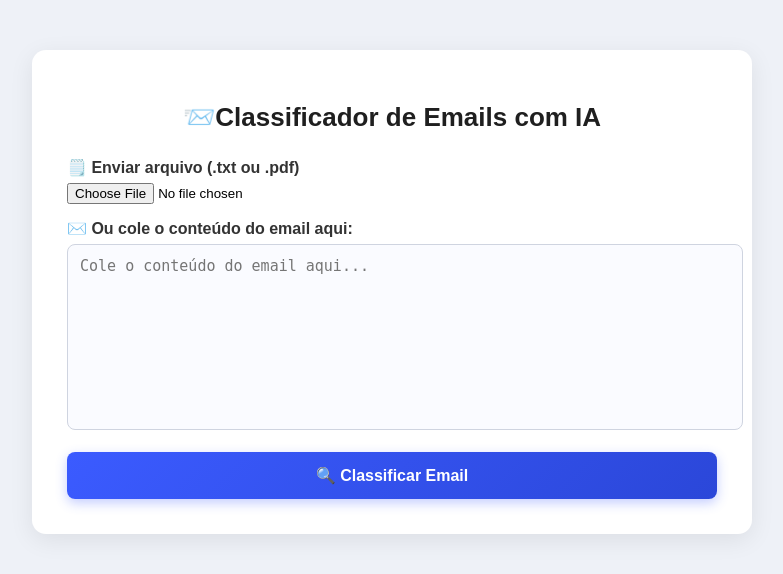
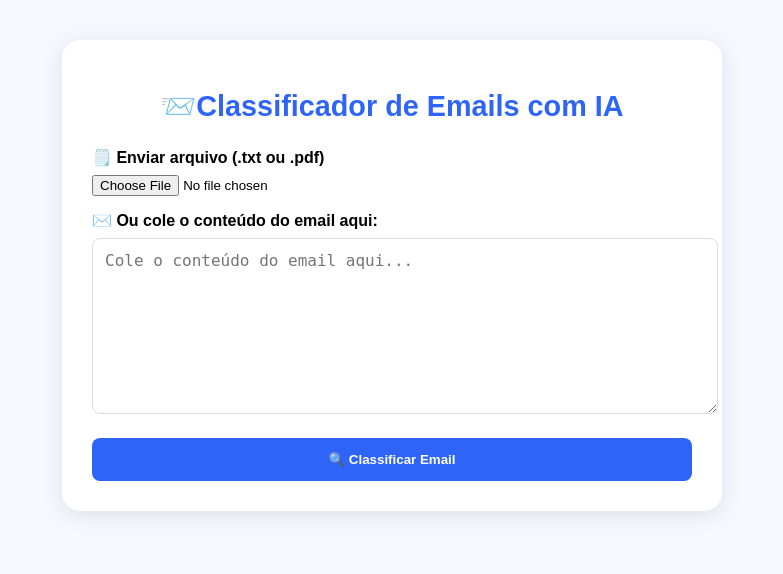
Before and after one commit to Joa1v-dev/Classificador-emails, a Flask app: page / in a window 1280 px wide. Shown: the top 574 px of the page, without its empty margins (248-1031 px from the left). Run offline with Flask 3, Linux system fonts and the light colour scheme.

Commit message:
melhorando a interface CSS/HTML

```diff
--- a/static/style.css
+++ b/static/style.css
@@ -1,103 +1,107 @@
 body {
-    background: #eef1f7;
+    background: #f7f7ff;
     font-family: Arial, sans-serif;
     margin: 0;
     padding: 0;
 }
 
+/* Container geral */
 .container {
     width: 90%;
-    max-width: 650px;
-    margin: 50px auto;
-    background: #ffffff;
-    padding: 35px;
-    border-radius: 14px;
-    box-shadow: 0 6px 25px rgba(0, 0, 0, 0.08);
-    animation: fadeIn 0.4s ease-in-out;
+    max-width: 600px;
+    margin: 40px auto;
+    background: white;
+    padding: 30px;
+    border-radius: 18px;
+    box-shadow: 0 4px 20px rgba(0,0,0,0.1);
 }
 
+/* Título */
 h1 {
     text-align: center;
-    color: #1f1f1f;
     margin-bottom: 25px;
-    font-size: 26px;
+    font-size: 1.8rem;
+    color: #2f65f7;
 }
 
+/* Labels */
 label {
-    font-weight: 600;
     display: block;
     margin-top: 15px;
-    margin-bottom: 6px;
-    font-weight: 600;
-    color: #333;
+    font-weight: bold;
 }
 
-input[type="text"],:houver {
-    border-color: #7293ff;
+/* File input */
+input[type="file"] {
+    width: 100%;
+    margin-top: 8px;
 }
 
+/* Textarea */
 textarea {
     width: 100%;
-    height: 160px;
+    height: 150px;
     padding: 12px;
+    font-size: 1rem;
     border-radius: 8px;
-    border: 1px solid #cfd4e0;
-    background: #fafbff;
-    resize: none;
-    font-size: 15px;
+    border: 1px solid #ddd;
+    margin-top: 8px;
+    resize: vertical;
+}
+
+/* Botão */
+button {
+    margin-top: 20px;
+    padding: 14px;
+    width: 100%;
+    background: #2f65f7;
+    color: white;
+    font-weight: bold;
+    border: none;
+    border-radius: 8px;
+    cursor: pointer;
     transition: 0.2s;
 }
 
-textarea:focus {
-    outline: none;
-    border-color: #4c77ff;
-    background: #fff;
+button:hover {
+    background: #234ec0;
 }
 
-button {
-    margin-top: 18px;
-    padding: 14px;
-    width: 100%;
-    background: linear-gradient(135deg, #3b5bff, #2b47d9);
-    color: white;
-    font-weight: 600;
-    font-size: 16px;
-    border: none;
-    border-radius: 8px;
-    cursor: pointer;
-    transition: 0.25s;
-    box-shadow: 0 4px 12px rgba(59, 91, 255, 0.3);
-}
-
-button:houver {
-    background: linear-gradient(135deg, #2b47d9, #2036b5);
-    transform: translateY(-2px);
-}
-
+/* Resultado */
 .resultado {
-    margin-top: 35px;
+    margin-top: 30px;
     padding: 20px;
     border-radius: 12px;
-    background: #f8faff;
-    border-left: 5px solid #4c77ff;
-    box-shadow: 0 2px 14px rgba(0, 0, 0, 0.05);
-}
-
-.resultado h2 {
-    margin-top: 0;
-    color: #2d2d2d;
+    background: #eef2ff;
 }
 
 .resposta {
-    background: #ffffff;
+    background: #fff;
     padding: 15px;
-    border-radius: 8px;
-    border: 1px solid #d7dbea;
-    margin-top: 8px;
+    border-radius: 10px;
+    border: 1px solid #d5d9ff;
+    margin-top: 10px;
     white-space: pre-wrap;
 }
 
-@keyframes fadeIn {
-    from { opacity: 0; transform: translateY(15px); }
-    to { opacity: 1; transform: translateY(0); }
+/* 📱 MOBILE RESPONSIVO */
+@media (max-width: 480px) {
+    .container {
+        padding: 20px;
+        margin: 20px auto;
+        border-radius: 14px;
+    }
+
+    h1 {
+        font-size: 1.5rem;
+    }
+
+    button {
+        padding: 12px;
+        font-size: 1rem;
+    }
+
+    textarea {
+        height: 120px;
+    }
 }
```
